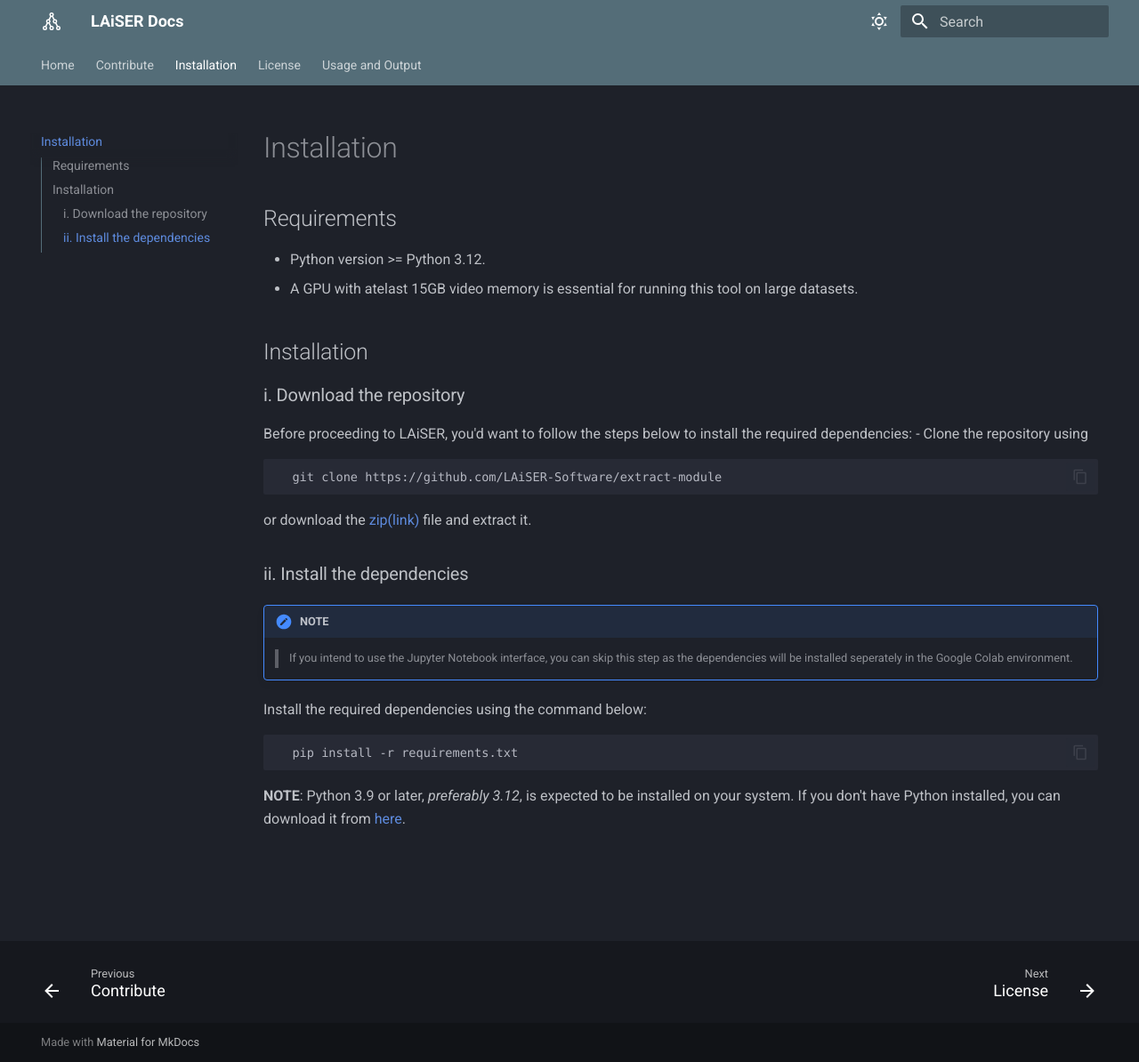
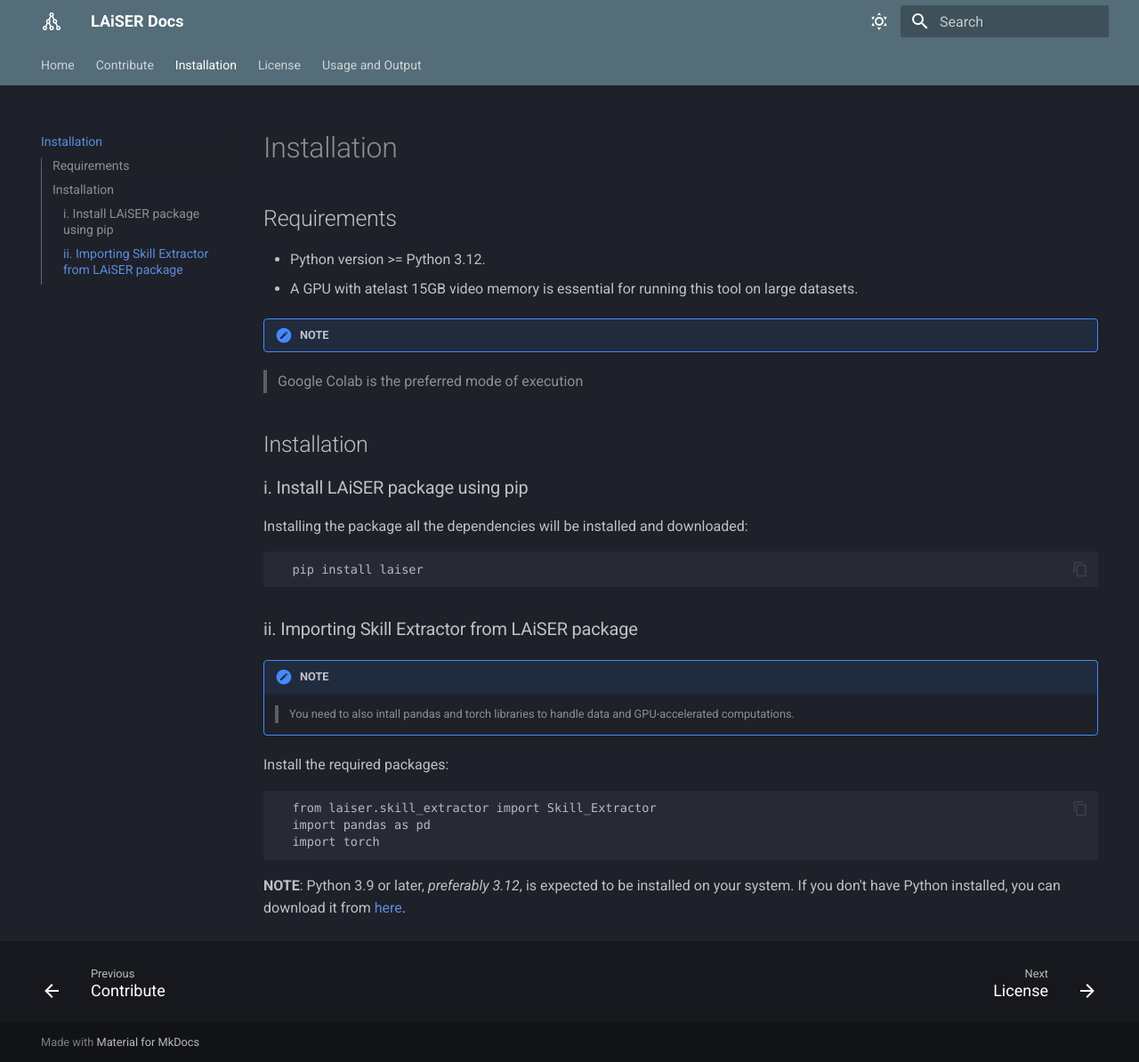
Before and after one commit to LAiSER-Software/docs, an MkDocs documentation site: the page built from docs/installation.md, in a window 1280 px wide and 1194 px high. Shown: the whole window at 89% size. Built offline with MkDocs 1.6.1 and Material for MkDocs 9.7.7, drawn with Linux system fonts in a browser that asks for light colours; some web fonts are replaced.

Commit message:
Update installation.md
Updated installation doc for LAiSER 0.2V

````diff
--- a/docs/installation.md
+++ b/docs/installation.md
@@ -2,22 +2,25 @@
 - Python version >= Python 3.12.
 - A GPU with atelast 15GB video memory is essential for running this tool on large datasets.
 
+!!! note "NOTE"
+   > Google Colab is the preferred mode of execution
+
 ## Installation
 
-### i. Download the repository
-Before proceeding to  LAiSER, you'd want to follow the steps below to install the required dependencies:
-- Clone the repository using
+### i. Install LAiSER package using pip
+Installing the package all the dependencies will be installed and downloaded:
 ```shell
-  git clone https://github.com/LAiSER-Software/extract-module
+  pip install laiser
 ```
-  or download the [zip(link)](https://github.com/LAiSER-Software/extract-module/archive/refs/heads/main.zip) file and extract it.
 
-### ii. Install the dependencies
+### ii. Importing Skill Extractor from LAiSER package
 !!! note "NOTE"
-    > If you intend to use the Jupyter Notebook interface, you can skip this step as the dependencies will be installed seperately in the Google Colab environment.
+    > You need to also intall pandas and torch libraries to handle data and GPU-accelerated computations.
+Install the required packages:
+```shell
+  from laiser.skill_extractor import Skill_Extractor
+  import pandas as pd
+  import torch
+```
 
-Install the required dependencies using the command below:
-```shell
-  pip install -r requirements.txt
-```
 **NOTE**: Python 3.9 or later, *preferably 3.12*, is expected to be installed on your system. If you don't have Python installed, you can download it from [here](https://www.python.org/downloads/).
````
